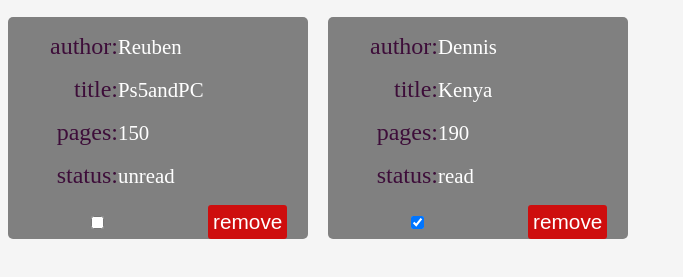
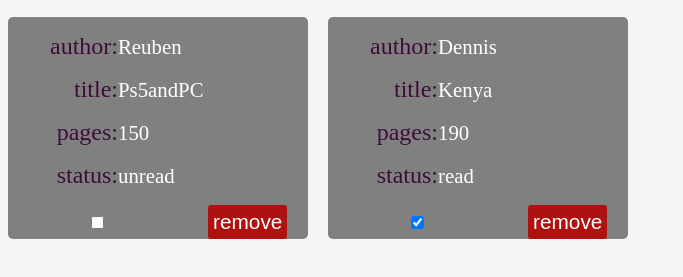
Before and after one commit to DennisMuturi-prog/projectLibrary, a plain HTML site: page index.html in a window 1280 px wide. Shown: the part 117-394 px from the top of the page, without its empty margins (0-683 px from the left). Drawn offline with Linux system fonts and the light colour scheme.

Commit message:
change colour of button

```diff
--- a/styles.css
+++ b/styles.css
@@ -60,7 +60,7 @@ dialog div{
     margin-bottom: 5px;
 }
 button[data]{
-    background-color: rgb(206, 14, 14);
+    background-color: rgb(175, 16, 16);
     color: white;
     position: relative;
     left: 200px;
```
